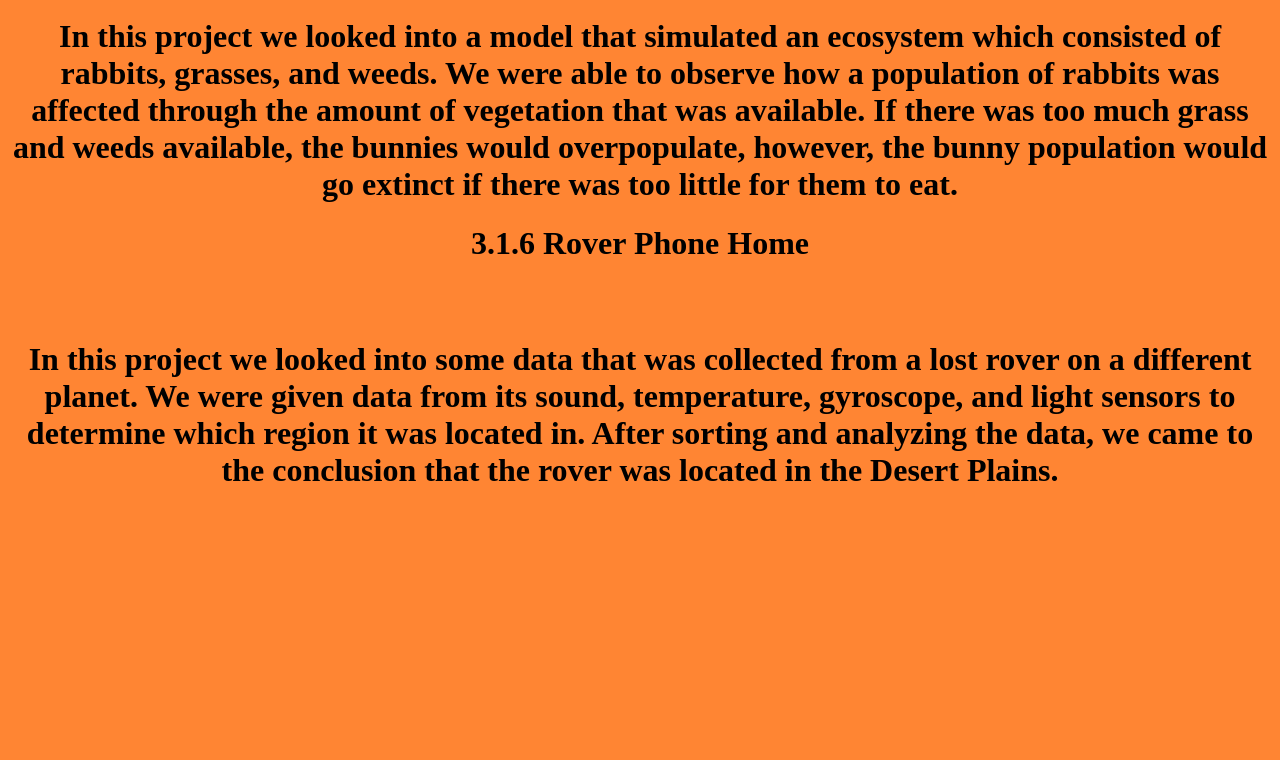
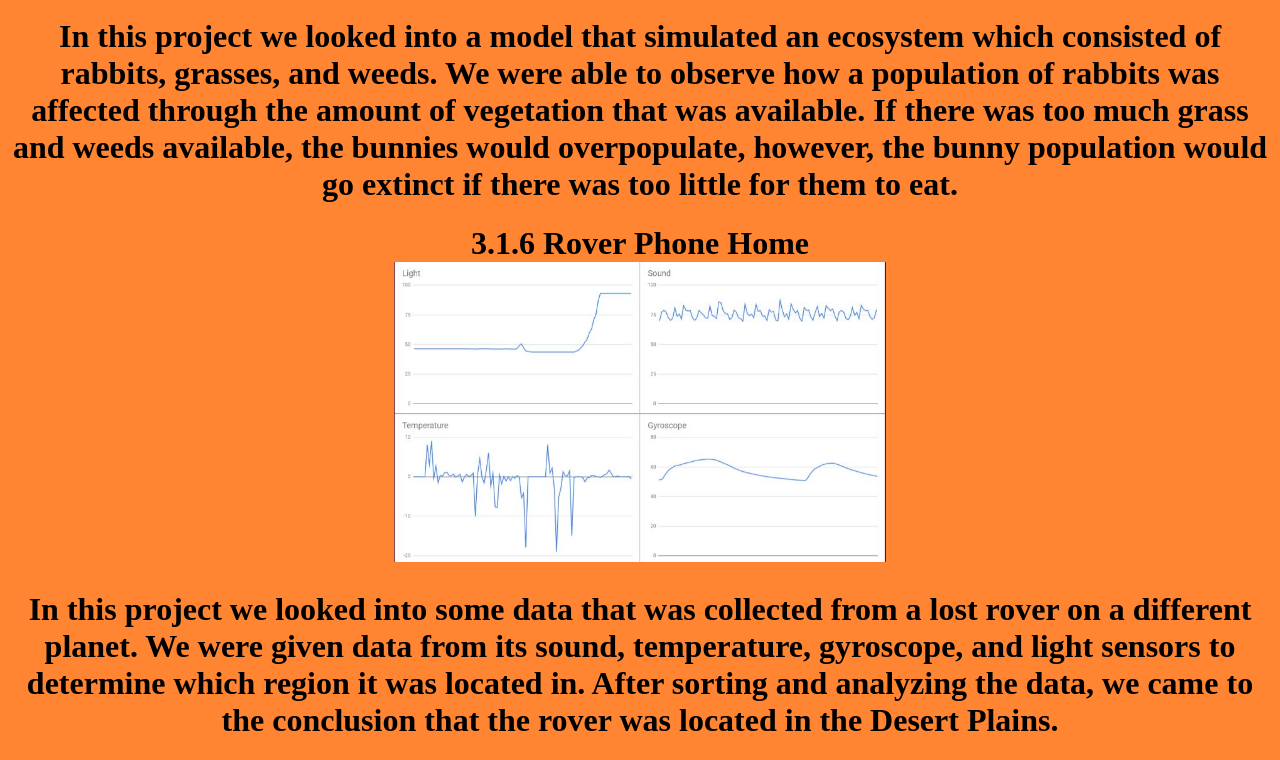
Before and after one commit to joshhartman20/joshhartman20.github.io, a plain HTML site: page portfolio.html in a window 1280 px wide. Shown: the part 2527-3287 px from the top of the page. Before the commit the page ends 3038 px from the top, so only its background shows below. Drawn offline with Linux system fonts and the light colour scheme.

Commit message:
Update portfolio.html

```diff
--- a/portfolio.html
+++ b/portfolio.html
@@ -44,7 +44,7 @@
     <br>
     <h1> 3.1.6 Rover Phone Home
     <br>
-    <h1>
+    <img src="Saved Pictures/3.1.6.jpeg" height="300"
     <br>
     <h1>In this project we looked into some data that was collected from a lost rover on a different planet. We were given data from its sound, temperature, gyroscope, and light sensors to determine which region it was located in. After sorting and analyzing the data, we came to the conclusion that the rover was located in the Desert Plains.
     <br>
```
